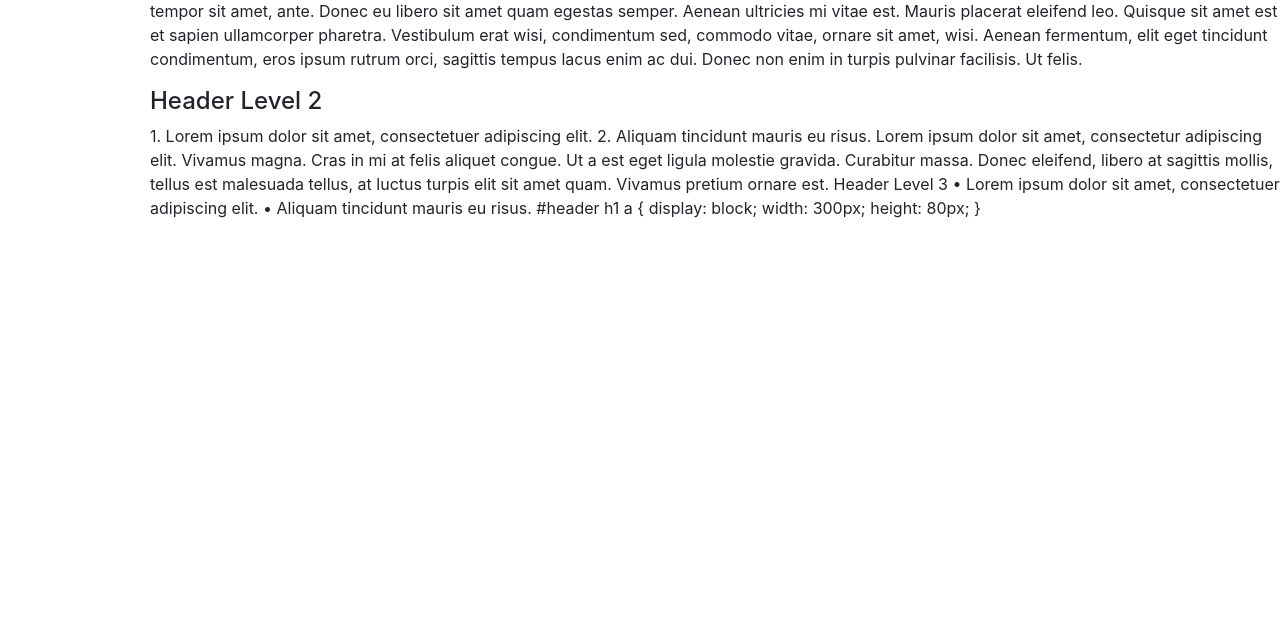
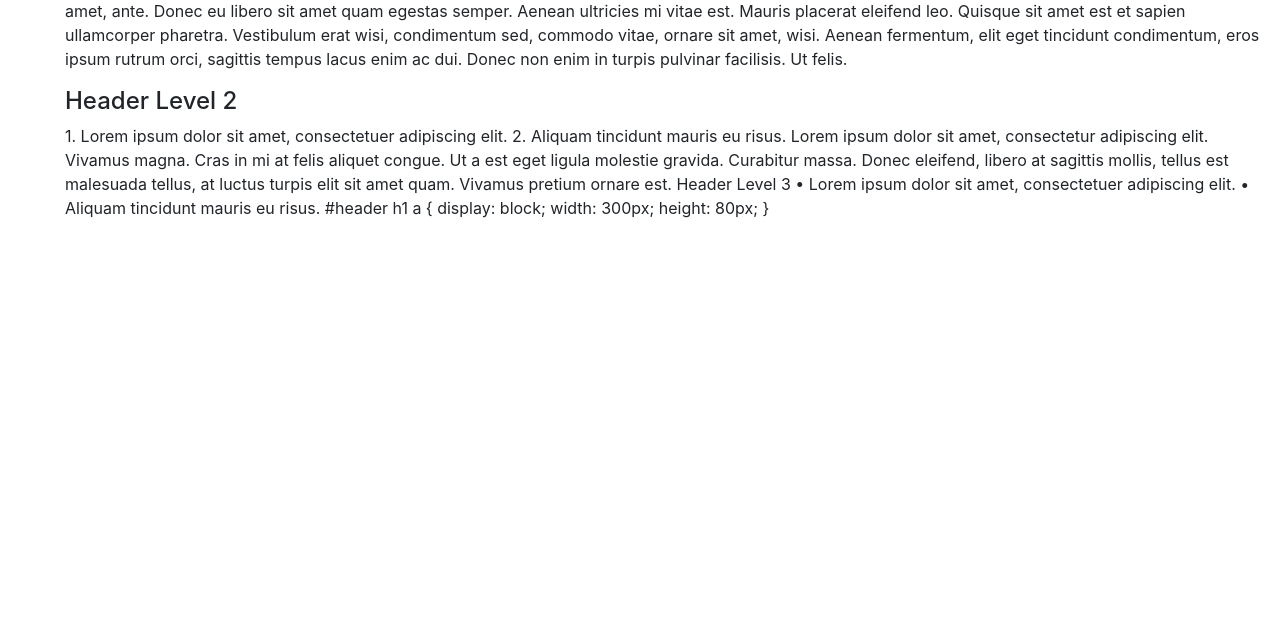
Before and after one commit to dmircheski/Mid-Term, a plain HTML site: page index.html in a window 1280 px wide. Shown: the part 167-800 px from the top of the page. Drawn offline with nearby package versions, Linux system fonts and the light colour scheme.

Commit message:
last last commit

```diff
--- a/css/style.css
+++ b/css/style.css
@@ -1,5 +1,5 @@
 .content{
-    margin-left: 150px;
+    margin-left: 50px;
 }
 
 .nav-item:hover {
--- a/index.html
+++ b/index.html
@@ -22,6 +22,9 @@
         </a>
     </nav>
 
+    <div class="container-fluid">
+        <div class="row">
+            <div class="col">
                 <div class="content">
                     <h1>HTML Ipsum Presents</h1>
 
@@ -51,6 +54,11 @@
                     }
 
                 </div>
+            </div>
+        </div>
+    </div>
+
+
 
 
 
```
Lines whose indentation alone changed are shown as unchanged.
